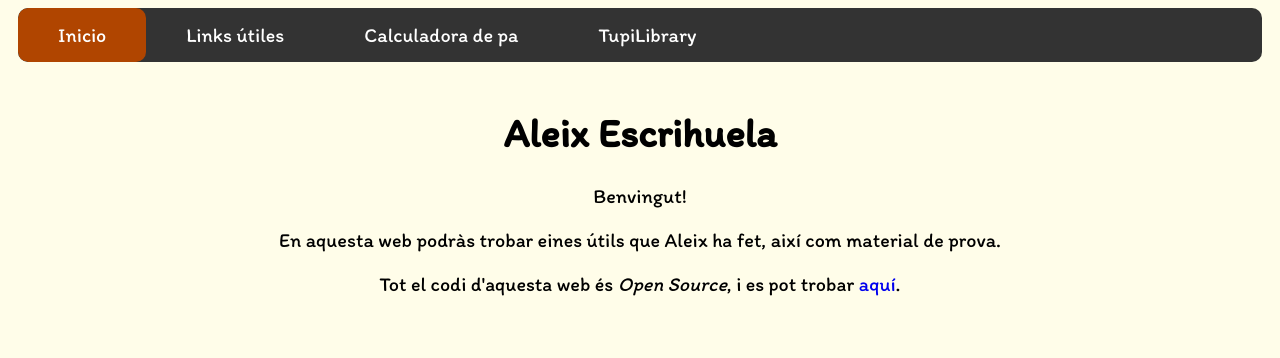
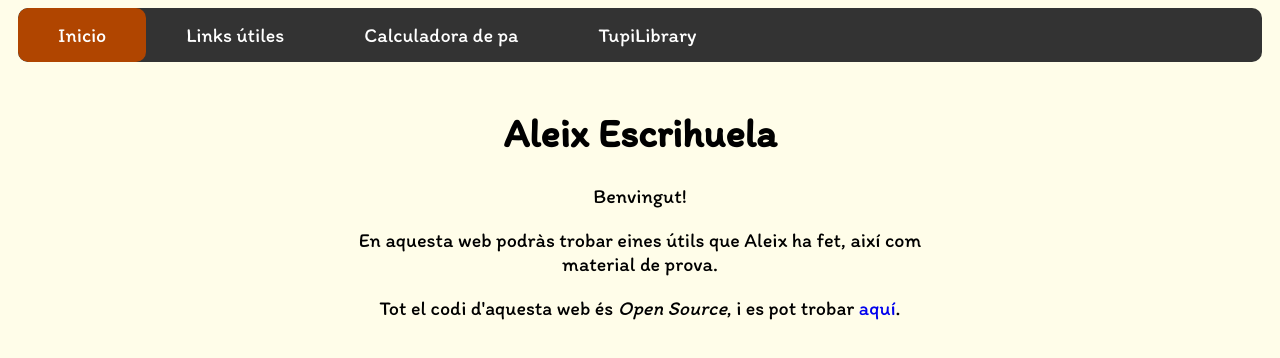
Before and after one commit to Tupiet/Aleix-Website, a plain HTML site: page index.html in a window 1280 px wide. Drawn offline with Linux system fonts and the light colour scheme.

Commit message:
Update index.css

```diff
--- a/index.css
+++ b/index.css
@@ -2,8 +2,8 @@ p {
   font-family: 'Itim', cursive;
   font-size: 20px;
   text-align: center;
-  margin-left: 20%;
-  margin-right: 20%;
+  margin-left: 25%;
+  margin-right: 25%;
 }
 
 h1 {
```
